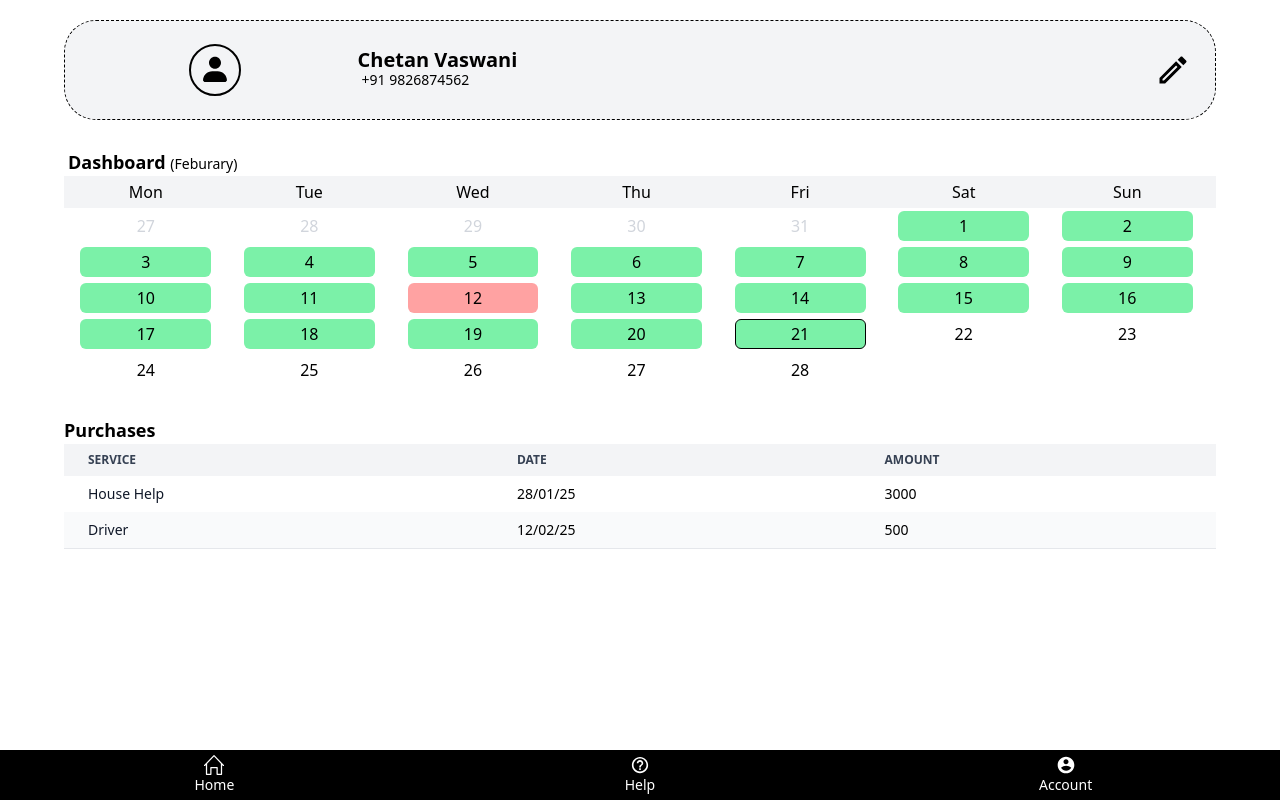
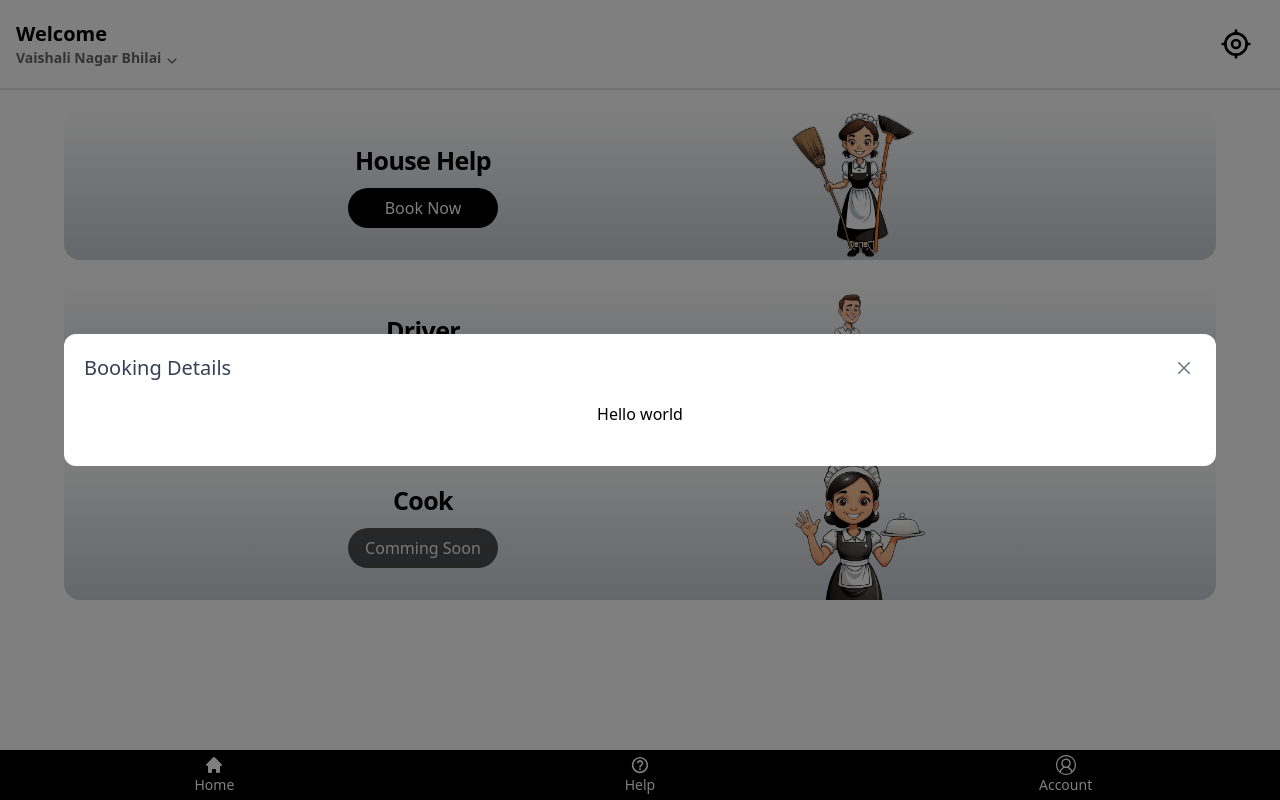
Before and after one commit to chetanvaswani/safehands-frontend, a React (Vite) app: page / in a window 1280 px wide. Before the commit this address led to /account. Built offline with nearby package versions, Linux system fonts and the light colour scheme; no server answers.

Commit message:
Modal being used

```diff
--- a/src/App.tsx
+++ b/src/App.tsx
@@ -8,7 +8,7 @@ const Help = React.lazy(() => import("./pages/Help"));
 const Account = React.lazy(() => import ("./pages/Account"))
 
 function App() {
-  const [currPage, setCurrPage] = useState<"home" | "help" | "account">('account');
+  const [currPage, setCurrPage] = useState<"home" | "help" | "account">('home');
 
   return (
     <div className="overflow-hidden flex flex-col justify-start h-dvh w-full">
--- a/src/pages/Account.tsx
+++ b/src/pages/Account.tsx
@@ -20,10 +20,10 @@ const MONTHS = [
 export default function Account(){
 
     return (
-        <div className="h-full w-full flex flex-col justify-start gap-2 items-center">
+        <div className="h-[100% - 200px] w-full flex flex-col justify-start gap-2 items-center">
             <UserProfile />
             <Dashboard />
-            <div className="w-[90%] mt-5">
+            <div className="w-[90%] mt-3">
                 <div className="font-semibold text-lg">
                     Purchases
                 </div>
@@ -43,7 +43,7 @@ export default function Account(){
                             </tr>
                         </thead>
                         <tbody>
-                            <tr>
+                            <tr className="odd:bg-white even:bg-gray-50 border-b border-gray-200">
                                 <th scope="row" className="px-6 py-2 font-medium text-gray-900 whitespace-nowrap">
                                     House Help
                                 </th>
@@ -65,10 +65,37 @@ export default function Account(){
                                     500
                                 </td>
                             </tr>
+                            <tr className="odd:bg-white even:bg-gray-50 border-b border-gray-200">
+                                <th scope="row" className="px-6 py-2 font-medium text-gray-900 whitespace-nowrap">
+                                    House Help
+                                </th>
+                                <td className="px-6 py-2">
+                                    28/12/24
+                                </td>
+                                <td className="px-6 py-2">
+                                    3000
+                                </td>
+                            </tr>
+                            <tr className="odd:bg-white even:bg-gray-50 border-b border-gray-200">
+                                <th scope="row" className="px-6 py-2 font-medium text-gray-900 whitespace-nowrap">
+                                    House Help
+                                </th>
+                                <td className="px-6 py-2">
+                                    28/11/24
+                                </td>
+                                <td className="px-6 py-2">
+                                    3000
+                                </td>
+                            </tr>
                         </tbody>
                     </table>
                 </div>
             </div>
+            {/* <div className="w-[90%]">
+                <button className="w-full bg-black rounded-4xl font-bold text-white p-2 mt-2">
+                    Logout
+                </button>
+            </div> */}
         </div>
     )
 }
@@ -146,7 +173,7 @@ function Dashboard(){
 
 function UserProfile(){
     return (
-        <div className=" m-5 h-[100px] w-[90%] bg-gray-100 flex rounded-4xl border-1 border-dashed border-black">
+        <div className=" m-5 mb-3 h-[100px] w-[90%] bg-gray-100 flex rounded-4xl border-1 border-dashed border-black">
             <div className=" ml-2 w-[25%] h-full flex justify-center items-center">
                 <BiSolidUser className="size-13 border-2 border-black rounded-[50%] p-2" />
             </div>
--- a/src/pages/Home.tsx
+++ b/src/pages/Home.tsx
@@ -4,6 +4,7 @@ import { IoIosArrowDown } from "react-icons/io";
 import Maid from "../assets/maid.png";
 import Cook from "../assets/cook.png";
 import Driver from "../assets/driver.png";
+import Modal from "../components/Modal";
 
 const SERVICES = [
     { name: "House Help", img: Maid, active: true },
@@ -15,6 +16,11 @@ export default function Home() {
   return (
     <div className="w-full flex-col h-full flex overflow-hidden">
       <Location />
+      <Modal title="Booking Details" open={true} setOpen={() => {
+
+      }}>
+        <p className="w-full h-fit flex justify-center items-center my-5">Hello world</p>
+      </Modal>
       <div className=" py-5 relative top-[70px] h-[calc(100%-120px)] overflow-y-scroll w-full flex flex-col items-center">
         { SERVICES.map(
           (service, index) => (
```
